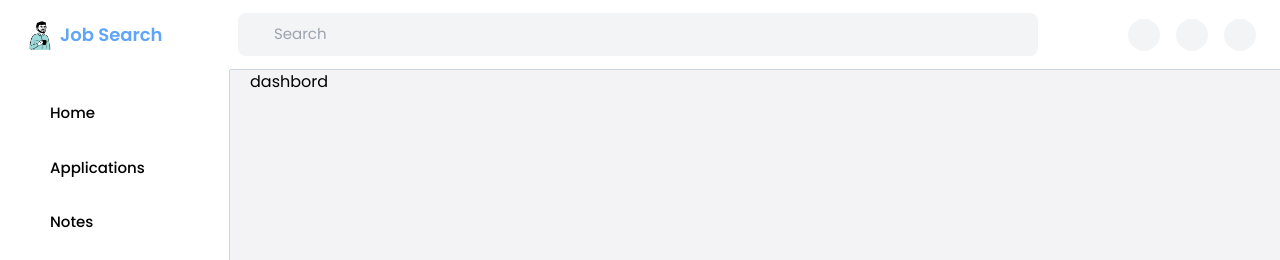
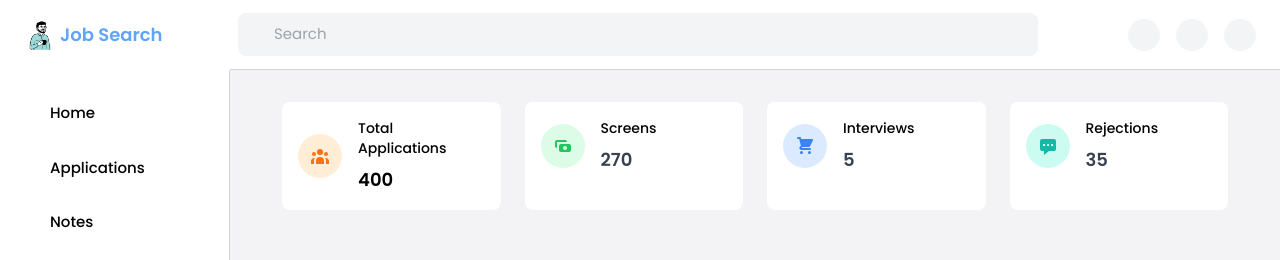
Before and after one commit to abdouseyid/ASD-proejct-ui, a React (Vite) app: page /home in a window 1280 px wide. Shown: the top 260 px of the page. Built offline with nearby package versions, Linux system fonts and the light colour scheme; some icons are missing.

Commit message:
add company

```diff
--- a/package.json
+++ b/package.json
@@ -10,11 +10,15 @@
     "preview": "vite preview"
   },
   "dependencies": {
+    "@fortawesome/fontawesome-free": "^6.5.2",
+    "@fortawesome/free-solid-svg-icons": "^6.5.2",
+    "@fortawesome/react-fontawesome": "^0.2.0",
     "autoprefixer": "^10.4.18",
     "postcss": "^8.4.35",
     "react": "^18.2.0",
     "react-beautiful-dnd": "^13.1.1",
     "react-dom": "^18.2.0",
+    "react-hook-form": "^7.51.3",
     "react-ionicons": "^4.2.1",
     "react-router": "^6.22.2",
     "react-router-dom": "^6.22.2",
--- a/src/data/board.ts
+++ b/src/data/board.ts
@@ -1,46 +1,14 @@
 import { v4 as uuidv4 } from "uuid";
-import taskImage from "../assets/images/task.jpg";
-
-import taskImage3 from "../assets/images/task3.jpg";
 import { Columns } from "../types";
 import { getRandomColors } from "../helpers/getRandomColors";
 
 export const Board: Columns = {
-	// backlog: {
-	// 	name: "Backlog",
-	// 	items: [
-	// 		{
-	// 			id: uuidv4(),
-	// 			title: "Admin Panel Front-end",
-	// 			description: "Lorem ipsum dolor sit amet ..",
-	// 			priority: "medium",
-	// 			deadline: 50,
-	// 			image: taskImage2,
-	// 			alt: "task image",
-	// 			tags: [
-	// 				{ title: "Test", ...getRandomColors() },
-	// 				{ title: "Front", ...getRandomColors() },
-	// 			],
-	// 		},
-	// 		{
-	// 			id: uuidv4(),
-	// 			title: "Admin Panel Back-end",
-	// 			description: "Lorem ipsum dolor sit amet ..",
-	// 			priority: "low",
-	// 			deadline: 50,
-	// 			tags: [
-	// 				{ title: "Test", ...getRandomColors() },
-	// 				{ title: "Front", ...getRandomColors() },
-	// 			],
-	// 		},
-	// 	],
-	// },
 	APPLIED: {
 		name: "APPLIED",
 		items: [
 			{
 				id: uuidv4(),
-				title: "Admin Panel Back-end",
+				title: "Job Application 1",
 				description: "Lorem ipsum dolor sit amet ..",
 				priority: "high",
 				deadline: 50,
@@ -51,11 +19,10 @@ export const Board: Columns = {
 			},
 			{
 				id: uuidv4(),
-				title: "Admin Panel Front-end",
+				title: "Job Application 2",
 				description: "Lorem ipsum dolor sit amet ..",
 				priority: "low",
 				deadline: 50,
-				image: taskImage,
 				alt: "task image",
 				tags: [
 					{ title: "Test", ...getRandomColors() },
@@ -69,12 +36,10 @@ export const Board: Columns = {
 		items: [
 			{
 				id: uuidv4(),
-				title: "Admin Panel Front-end",
+				title: "Job Application 3",
 				description: "Lorem ipsum dolor sit amet ..",
 				priority: "medium",
 				deadline: 50,
-				image: taskImage3,
-				alt: "task image",
 				tags: [
 					{ title: "Test", ...getRandomColors() },
 					{ title: "Front", ...getRandomColors() },
@@ -87,7 +52,7 @@ export const Board: Columns = {
 		items: [
 			{
 				id: uuidv4(),
-				title: "Admin Panel Front-end",
+				title: "Job Application 4",
 				description: "Lorem ipsum dolor sit amet ..",
 				priority: "low",
 				deadline: 50,
@@ -98,7 +63,7 @@ export const Board: Columns = {
 			},
 			{
 				id: uuidv4(),
-				title: "Admin Panel Back-end",
+				title: "Job Application 5",
 				description: "Lorem ipsum dolor sit amet ..",
 				priority: "medium",
 				deadline: 50,
@@ -114,11 +79,10 @@ export const Board: Columns = {
 		items: [
 			{
 				id: uuidv4(),
-				title: "Admin Panel Front-end",
+				title: "Job Application 6",
 				description: "Lorem ipsum dolor sit amet ..",
 				priority: "high",
 				deadline: 50,
-				image: taskImage,
 				alt: "task image",
 				tags: [
 					{ title: "Test", ...getRandomColors() },
--- a/src/pages/apply.tsx
+++ b/src/pages/apply.tsx
@@ -1,11 +1,51 @@
-
+import { useForm } from 'react-hook-form';
 
 const Apply = () => {
+  const { register, handleSubmit } = useForm();
+
+  const onSubmit = (data: any) => {
+    // Handle form submission here
+    console.log(data);
+  };
+
   return (
-    <div>
-      easy_apply
+    <div className="min-h-screen flex items-center justify-center bg-gray-100">
+      <form onSubmit={handleSubmit(onSubmit)} className="bg-white shadow-md rounded px-8 pt-6 pb-8">
+        <h1 className="text-2xl font-bold mb-4">LinkedIn Credentials</h1>
+        <input
+          type="text"
+          {...register('email')}
+          placeholder="Email"
+          className="mb-4 shadow appearance-none border rounded w-full py-2 px-3 text-gray-700 leading-tight focus:outline-none focus:shadow-outline"
+        />
+        <input
+          type="email"
+          {...register('password')}
+          placeholder="Password"
+          className="mb-4 shadow appearance-none border rounded w-full py-2 px-3 text-gray-700 leading-tight focus:outline-none focus:shadow-outline"
+        />
+        <input
+          type="text"
+          {...register('role')}
+          placeholder="Role"
+          className="mb-4 shadow appearance-none border rounded w-full py-2 px-3 text-gray-700 leading-tight focus:outline-none focus:shadow-outline"
+        />
+        <input
+          type="text"
+          {...register('location')}
+          placeholder="Location"
+          className="mb-4 shadow appearance-none border rounded w-full py-2 px-3 text-gray-700 leading-tight focus:outline-none focus:shadow-outline"
+        />
+
+        <button
+          type="submit"
+          className="bg-blue-500 hover:bg-blue-700 text-white font-bold py-2 px-4 rounded focus:outline-none focus:shadow-outline"
+        >
+          Run
+        </button>
+      </form>
     </div>
-  )
-}
+  );
+};
 
-export default Apply
+export default Apply;
--- a/src/pages/companies.tsx
+++ b/src/pages/companies.tsx
@@ -1,11 +1,36 @@
 
 
+type Company = {
+  title: string;
+  description: string;
+};
+
 const Companies = () => {
+  const companies: Company[] = [
+    { title: 'Company A', description: 'Description for Company A' },
+    { title: 'Company B', description: 'Description for Company B' },
+    { title: 'Company C', description: 'Description for Company C' },
+    { title: 'Company C', description: 'Description for Company C' },
+    { title: 'Company C', description: 'Description for Company C' },
+    { title: 'Company C', description: 'Description for Company C' },
+    { title: 'Company C', description: 'Description for Company C' },
+    { title: 'Company C', description: 'Description for Company C' },
+    // Add more companies here
+  ];
+
   return (
-    <div>
-      componies
+    <div className="container mx-auto py-8">
+      <h1 className="text-2xl font-bold mb-4">List of Companies</h1>
+      <ul className="grid grid-cols-1 sm:grid-cols-2 md:grid-cols-3 gap-4">
+        {companies.map((company, index) => (
+          <li key={index} className=" bg-white p-4 rounded-md shadow-md">
+            <h2 className="text-lg font-bold mb-2">{company.title}</h2>
+            <p className="text-gray-700">{company.description}</p>
+          </li>
+        ))}
+      </ul>
     </div>
-  )
-}
+  );
+};
 
-export default Companies
+export default Companies;
--- a/src/pages/dashbord.tsx
+++ b/src/pages/dashbord.tsx
@@ -1,12 +1,108 @@
 
-const dashbord = () => {
+import Applications from './applications';
+
+const Dashboard = () => {
+
+
+
   return (
-    <div>
+    <div className="grid gap-6 mb-8 md:grid-cols-2 xl:grid-cols-4 m-8">
+    <div
+      className="min-w-0 rounded-lg shadow-xs overflow-hidden bg-white dark:bg-gray-800"
+    >
+      <div className="p-4 flex items-center bg-white">
+        <div
+          className="p-3 rounded-full text-orange-500 dark:text-orange-100 bg-orange-100 dark:bg-orange-500 mr-4"
+        >
+          <svg fill="currentColor" viewBox="0 0 20 20" className="w-5 h-5">
+            <path
+              d="M13 6a3 3 0 11-6 0 3 3 0 016 0zM18 8a2 2 0 11-4 0 2 2 0 014 0zM14 15a4 4 0 00-8 0v3h8v-3zM6 8a2 2 0 11-4 0 2 2 0 014 0zM16 18v-3a5.972 5.972 0 00-.75-2.906A3.005 3.005 0 0119 15v3h-3zM4.75 12.094A5.973 5.973 0 004 15v3H1v-3a3 3 0 013.75-2.906z"
+            ></path>
+          </svg>
+        </div>
+        <div>
+          <p className="mb-2 text-sm font-medium text-black-600 dark:text-black-400">
+            Total Applications
+          </p>
+          <p className="text-lg font-semibold text-black-700 dark:text-black-200">
+            400
+          </p>
+        </div>
+      </div>
+    </div>
+    <div
+      className="min-w-0 rounded-lg shadow-xs overflow-hidden bg-white dark:bg-gray-800"
+    >
+      <div className="p-4 flex items-center bg-white">
+        <div
+          className="p-3 rounded-full text-green-500 dark:text-green-100 bg-green-100 dark:bg-green-500 mr-4"
+        >
+          <svg fill="currentColor" viewBox="0 0 20 20" className="w-5 h-5">
+            <path
+              fill-rule="evenodd"
+              d="M4 4a2 2 0 00-2 2v4a2 2 0 002 2V6h10a2 2 0 00-2-2H4zm2 6a2 2 0 012-2h8a2 2 0 012 2v4a2 2 0 01-2 2H8a2 2 0 01-2-2v-4zm6 4a2 2 0 100-4 2 2 0 000 4z"
+              clip-rule="evenodd"
+            ></path>
+          </svg>
+        </div>
+        <div>
+        <p className="mb-2 text-sm font-medium text-black-600 dark:text-black-400">
+           Screens
+          </p>
+          <p className="text-lg font-semibold text-gray-700 dark:text-black-200">
+           270
+          </p>
+        </div>
+      </div>
+    </div>
+    <div
+      className="min-w-0 rounded-lg shadow-xs overflow-hidden bg-white dark:bg-gray-800"
+    >
+      <div className="p-4 flex items-center bg-white">
+        <div
+          className="p-3 rounded-full text-blue-500 dark:text-blue-100 bg-blue-100 dark:bg-blue-500 mr-4"
+        >
+          <svg fill="currentColor" viewBox="0 0 20 20" className="w-5 h-5">
+            <path
+              d="M3 1a1 1 0 000 2h1.22l.305 1.222a.997.997 0 00.01.042l1.358 5.43-.893.892C3.74 11.846 4.632 14 6.414 14H15a1 1 0 000-2H6.414l1-1H14a1 1 0 00.894-.553l3-6A1 1 0 0017 3H6.28l-.31-1.243A1 1 0 005 1H3zM16 16.5a1.5 1.5 0 11-3 0 1.5 1.5 0 013 0zM6.5 18a1.5 1.5 0 100-3 1.5 1.5 0 000 3z"
+            ></path>
+          </svg>
+        </div>
+        <div>
+        <p className="mb-2 text-sm font-medium text-black-600 dark:text-black-400">
+            Interviews
+          </p>
+          <p className="text-lg font-semibold text-gray-700 dark:text-black-200">
+           5
+          </p>
+        </div>
+      </div>
+    </div>
+    <div
+      className="min-w-0 rounded-lg shadow-xs overflow-hidden bg-white dark:bg-gray-800"
+    >
+      <div className="p-4 flex items-center bg-white">
+        <div
+          className="p-3 rounded-full text-teal-500 dark:text-teal-100 bg-teal-100 dark:bg-teal-500 mr-4"
+        >
+          <svg fill="currentColor" viewBox="0 0 20 20" className="w-5 h-5">
+            <path
+              fill-rule="evenodd"
+              d="M18 5v8a2 2 0 01-2 2h-5l-5 4v-4H4a2 2 0 01-2-2V5a2 2 0 012-2h12a2 2 0 012 2zM7 8H5v2h2V8zm2 0h2v2H9V8zm6 0h-2v2h2V8z"
+              clip-rule="evenodd"
+            ></path>
+          </svg>
+        </div>
+        <div>
+        <p className="mb-2 text-sm font-medium text-black-600 dark:text-black-400">
+            Rejections
+          </p>
+          <p className="text-lg font-semibold text-gray-700 dark:text-black-200">35</p>
+        </div>
+      </div>
+    </div>
+  </div>
+  );
+};
 
-        dashbord
-
-    </div>
-  )
-}
-
-export default dashbord
+export default Dashboard;
```
Also changed, not shown: 2 other files (tests, documents, lock files or other folders).
